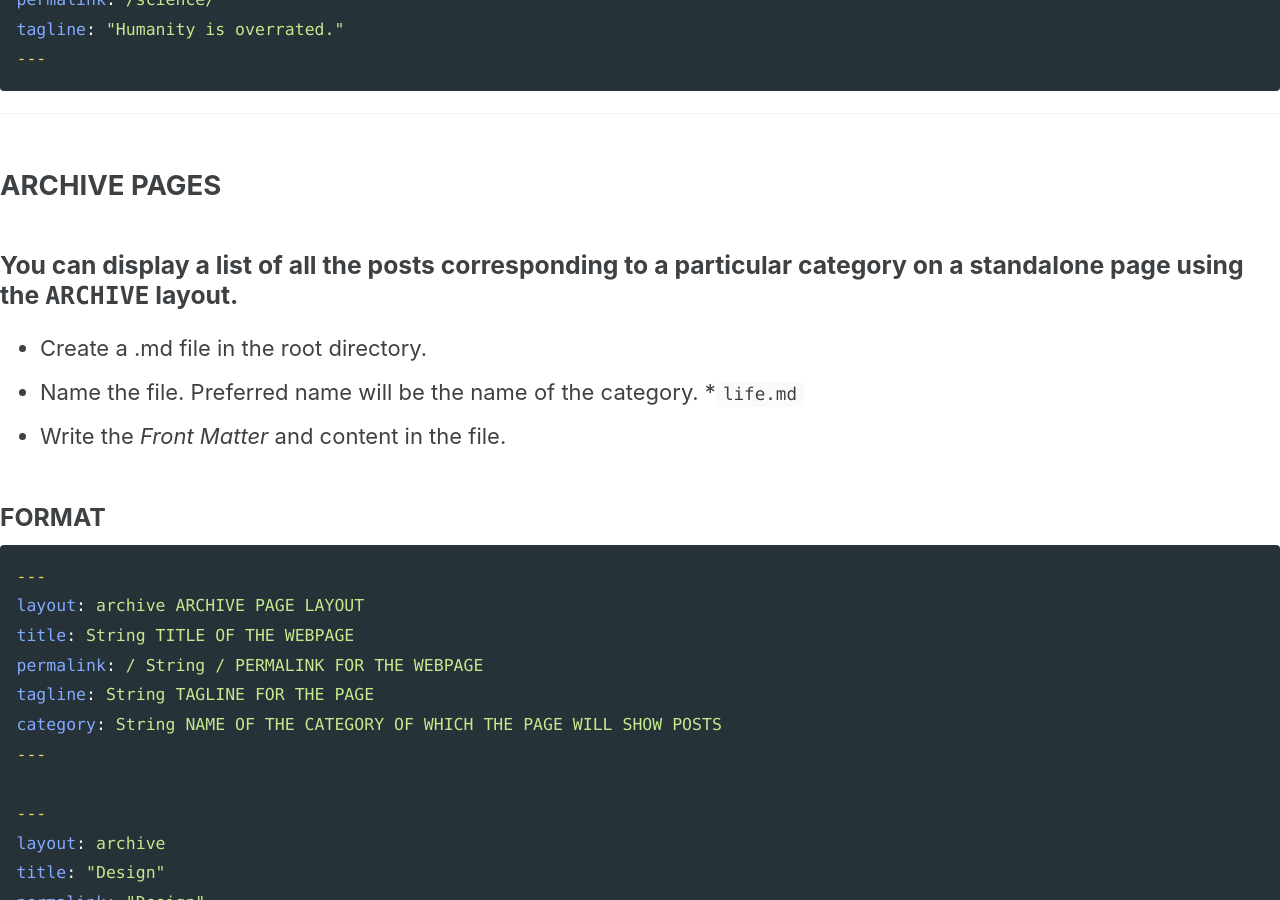
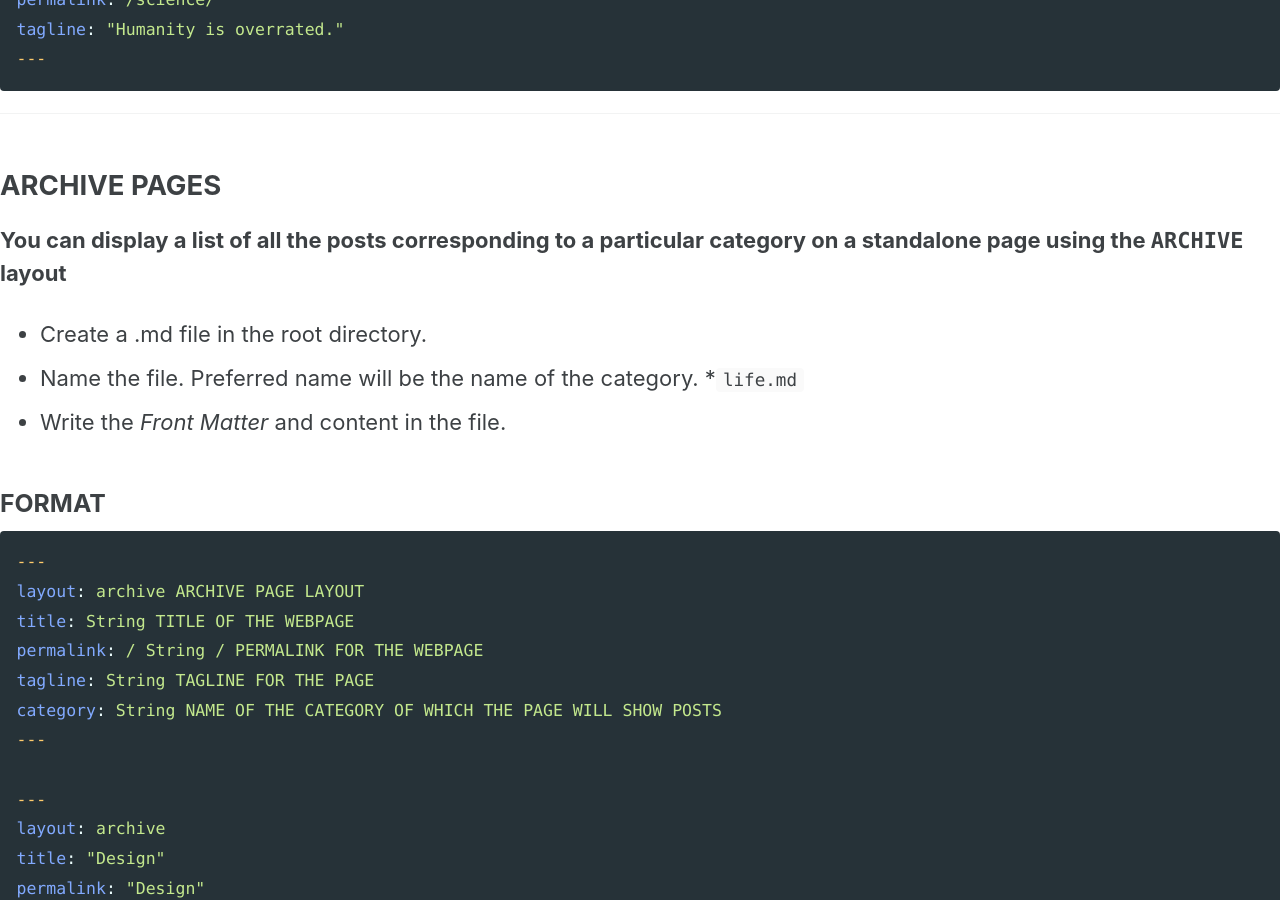
Before and after one commit to devopschefs/blog, a Jekyll site: the page built from howtocontribute.md, in a window 1280 px wide and 900 px high, scrolled down 2962 px. Built offline with Jekyll 4.4.1, drawn with Linux system fonts in a browser that asks for light colours; cached includes are drawn as plain includes; our own code applies the rules of GitHub Pages for plain Markdown files.

Commit message:
style: docs

```diff
--- a/howtocontribute.md
+++ b/howtocontribute.md
@@ -106,7 +106,7 @@ tagline: "Humanity is overrated."
 
 ## ARCHIVE PAGES
 
-### You can display a list of all the posts corresponding to a particular category on a standalone page using the `ARCHIVE` layout.
+**You can display a list of all the posts corresponding to a particular category on a standalone page using the `ARCHIVE` layout**
 
 - Create a .md file in the root directory.
 - Name the file. Preferred name will be the name of the category.
```
